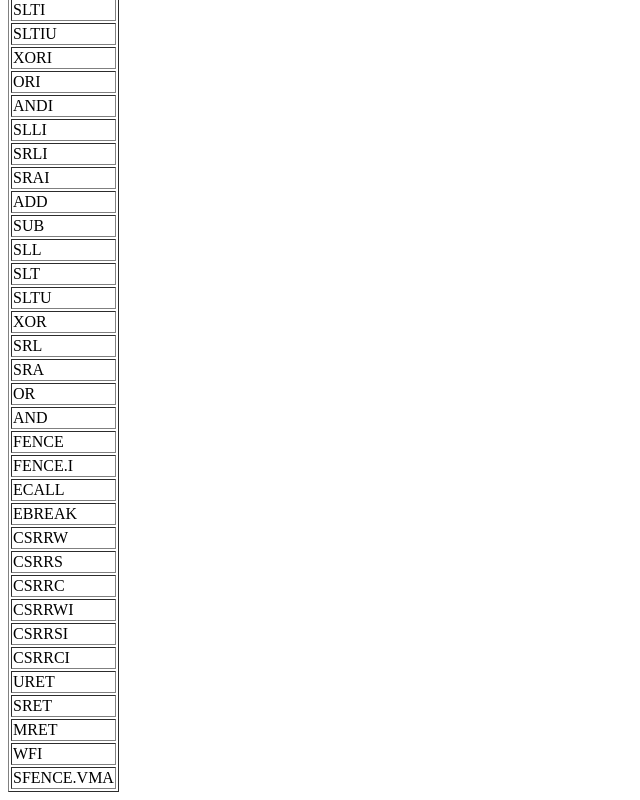
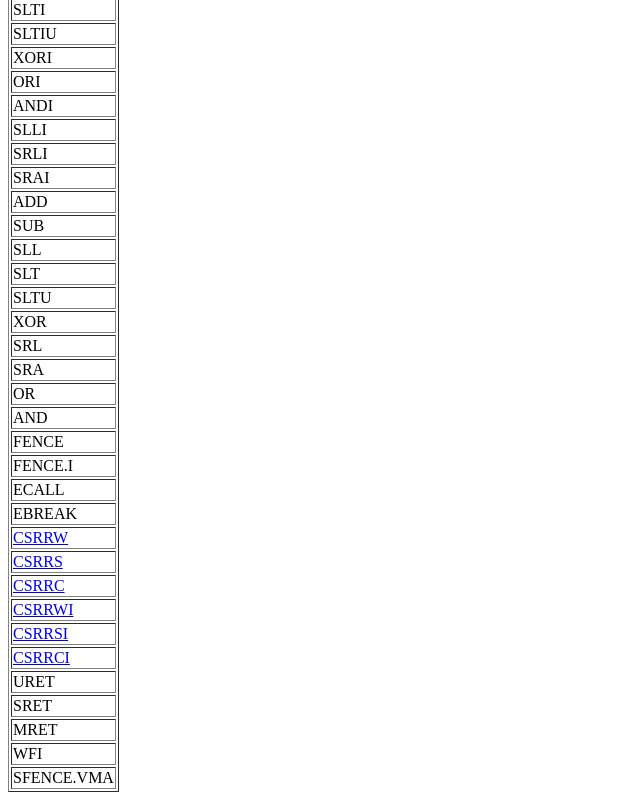
Before and after one commit to davidcastells/riscvisacoverage, a plain HTML site: page docs/RV32I/index.html in a window 1280 px wide. Shown: the part 550-1350 px from the top of the page, without its empty margins (0-640 px from the left). Drawn offline with Linux system fonts and the light colour scheme.

Commit message:
CSR instructions

```diff
--- a/docs/RV32I/index.html
+++ b/docs/RV32I/index.html
@@ -43,12 +43,12 @@
   <tr><td>FENCE.I</td></tr>
   <tr><td>ECALL</td></tr>
   <tr><td>EBREAK</td></tr>
-  <tr><td>CSRRW</td></tr>
-  <tr><td>CSRRS</td></tr>
-  <tr><td>CSRRC</td></tr>
-  <tr><td>CSRRWI</td></tr>
-  <tr><td>CSRRSI</td></tr>
-  <tr><td>CSRRCI</td></tr>
+  <tr><td><a href="CSRRW.html">CSRRW</a></td></tr>
+  <tr><td><a href="CSRRS.html">CSRRS</a></td></tr>
+  <tr><td><a href="CSRRC.html">CSRRC</a></td></tr>
+  <tr><td><a href="CSRRWI.html">CSRRWI</a></td></tr>
+  <tr><td><a href="CSRRSI.html">CSRRSI</a></td></tr>
+  <tr><td><a href="CSRRCI.html">CSRRCI</a></td></tr>
   <tr><td>URET</td></tr>
   <tr><td>SRET</td></tr>
   <tr><td>MRET</td></tr>
```
